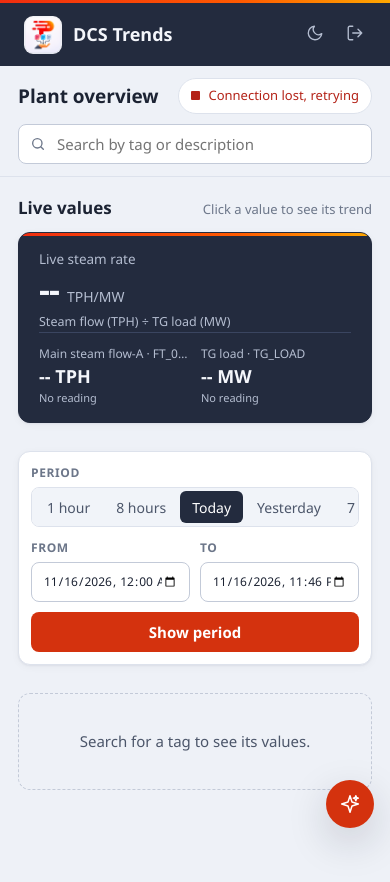
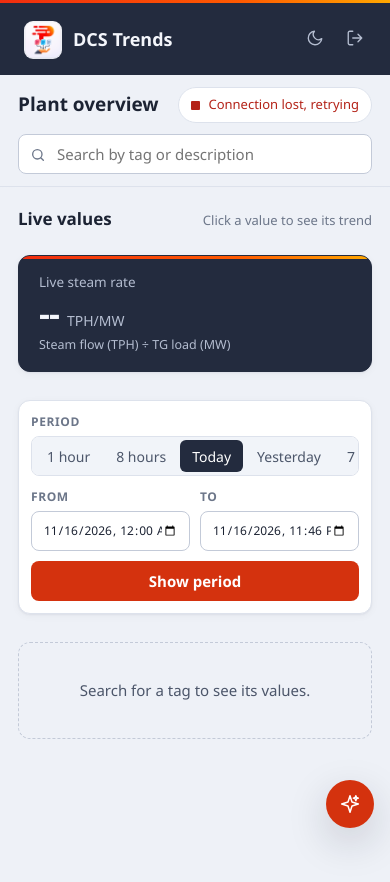
Before and after one commit to toolm8558-ai/DCS.github.io, a website: page public/index.html in a window 390 px wide. Both pictures are taken after typing "Sample123" into the empty fields and a click on the button "Open dashboard". After the commit the page ends 844 px from the top, so only its background shows below. Drawn offline with Linux system fonts and the light colour scheme; no server answers.

Commit message:
Move steam rate below live values, keep search in top bar, drop steam input readouts
Co-Authored-By: Claude Opus 5.5 <noreply@anthropic.com>

```diff
--- a/public/app.js
+++ b/public/app.js
@@ -149,14 +149,6 @@ function drawSteamRate(tags) {
   const valueOf = item => item && item.v !== null && item.v !== undefined && Number.isFinite(Number(item.v)) ? Number(item.v) : null;
   const flowValue = valueOf(flow);
   const loadValue = valueOf(load);
-  const showReading = (id, value, unit) => { $(id).textContent = value === null ? `-- ${unit}` : `${liveNum(value)} ${unit}`; };
-  const showTime = (id, item) => { $(id).textContent = item && Number.isFinite(item.t) ? `Read ${fmtSec(item.t)}` : 'No reading'; };
-
-  showReading('steamFlow', flowValue, 'TPH');
-  showReading('tgLoad', loadValue, 'MW');
-  showTime('steamFlowAt', flow);
-  showTime('tgLoadAt', load);
-
   if (flowValue === null || loadValue === null) {
     $('steamRate').textContent = '--';
     $('steamFormula').textContent = 'Waiting for valid Steam flow and TG Load readings.';
--- a/public/index.html
+++ b/public/index.html
@@ -69,17 +69,12 @@ main{width:100%;max-width:1380px;padding:24px 28px 96px}
 
 /* ---------- KPI row: steam rate + live tag cells ---------- */
 .live{display:grid;grid-template-columns:repeat(auto-fill,minmax(210px,1fr));gap:12px}
-.steam{grid-column:span 2;display:flex;flex-direction:column;padding:16px 20px;background:var(--strip);border-color:var(--strip);color:var(--strip-ink);position:relative;overflow:hidden}
+.steam{display:flex;flex-direction:column;margin-top:12px;max-width:520px;padding:16px 20px;background:var(--strip);border-color:var(--strip);color:var(--strip-ink);position:relative;overflow:hidden}
 .steam:before{content:"";position:absolute;inset:0 0 auto;height:3px;background:linear-gradient(90deg,#f02d0f 0,#ff5a00 62%,#ffa800 100%)}
 .steam .label{font-size:13.5px;color:var(--strip-ink2)}
 .steamValue{display:flex;align-items:baseline;gap:8px;margin:2px 0 4px;font-size:44px;font-weight:600;line-height:1.1;letter-spacing:-1px;font-variant-numeric:tabular-nums}
 .steamValue small{font-size:14px;font-weight:400;letter-spacing:0;color:var(--strip-ink2)}
 .steamNote{font-size:12.5px;color:var(--strip-ink2);min-height:19px;overflow-wrap:anywhere}
-.steamInputs{display:grid;grid-template-columns:repeat(2,minmax(0,1fr));gap:12px;margin-top:auto;padding-top:12px;border-top:1px solid var(--strip-line)}
-.steamInputs>div{min-width:0}
-.steamInputs span,.steamInputs small{display:block;font-size:12px;color:var(--strip-ink2);white-space:nowrap;overflow:hidden;text-overflow:ellipsis}
-.steamInputs strong{display:block;font-size:18px;font-weight:600;font-variant-numeric:tabular-nums}
-.steamInputs small{font-size:11px}
 
 .cell{display:flex;flex-direction:column;min-width:0;padding:14px 16px 13px;background:var(--surface);border:1px solid var(--line);border-radius:var(--r);box-shadow:var(--shadow);color:var(--ink);text-align:left;position:relative;transition:border-color .15s,transform .15s}
 .cell:hover{border-color:var(--ink3);transform:translateY(-1px)}
@@ -205,13 +200,16 @@ body.embed main{padding:12px}
   .side>div:not(.brand):not(.side-foot),.side-foot p,.brand p{display:none}
   .side-foot{margin:0 0 0 auto;flex-direction:row;padding:0;border:0}
   .side-foot button{width:auto;min-height:36px;font-size:13px}
-  .top{padding:12px 18px;flex-wrap:wrap;gap:10px}
-  .search{order:3;flex:1 1 100%;max-width:none;margin:0}
-  .pill{margin-left:auto}
+  .top{padding:12px 18px;gap:12px}
+  .search{flex:1 1 220px;max-width:none}
+  .pill{max-width:220px}
   main{padding:18px 18px 96px}
 }
 @media(max-width:640px){
-  .steam{grid-column:1/-1}
+  .top{flex-wrap:wrap}
+  .search{order:3;flex:1 1 100%}
+  .pill{margin-left:auto}
+  .steam{max-width:none}
   .live{grid-template-columns:repeat(2,minmax(0,1fr))}
   .cell{padding:11px 12px}.cell .val{font-size:22px}.cell .spark,.range{display:none}
   .steamValue{font-size:34px}
@@ -274,18 +272,13 @@ body.embed main{padding:12px}
     <main>
       <section class="sec" id="livePanel" data-od-id="kpis" aria-labelledby="liveTitle">
         <div class="sec-head"><h2 id="liveTitle">Live values</h2><span>Click a value to see its trend</span></div>
-        <div class="live" id="live">
-          <article class="card steam" aria-label="Live steam rate">
-            <div class="label">Live steam rate</div>
-            <div class="steamValue"><span id="steamRate">--</span><small>TPH/MW</small></div>
-            <div class="steamNote" id="steamFormula">Steam flow (TPH) ÷ TG load (MW)</div>
-            <div class="steamInputs">
-              <div><span>Main steam flow-A · FT_02A</span><strong id="steamFlow">-- TPH</strong><small id="steamFlowAt">No reading</small></div>
-              <div><span>TG load · TG_LOAD</span><strong id="tgLoad">-- MW</strong><small id="tgLoadAt">No reading</small></div>
-            </div>
-          </article>
-        </div>
+        <div class="live" id="live"></div>
         <p class="liveNote" id="liveNote" hidden></p>
+        <article class="card steam" aria-label="Live steam rate">
+          <div class="label">Live steam rate</div>
+          <div class="steamValue"><span id="steamRate">--</span><small>TPH/MW</small></div>
+          <div class="steamNote" id="steamFormula">Steam flow (TPH) ÷ TG load (MW)</div>
+        </article>
       </section>
 
       <section class="sec" id="periodPanel" data-od-id="period" aria-label="Period">
```
